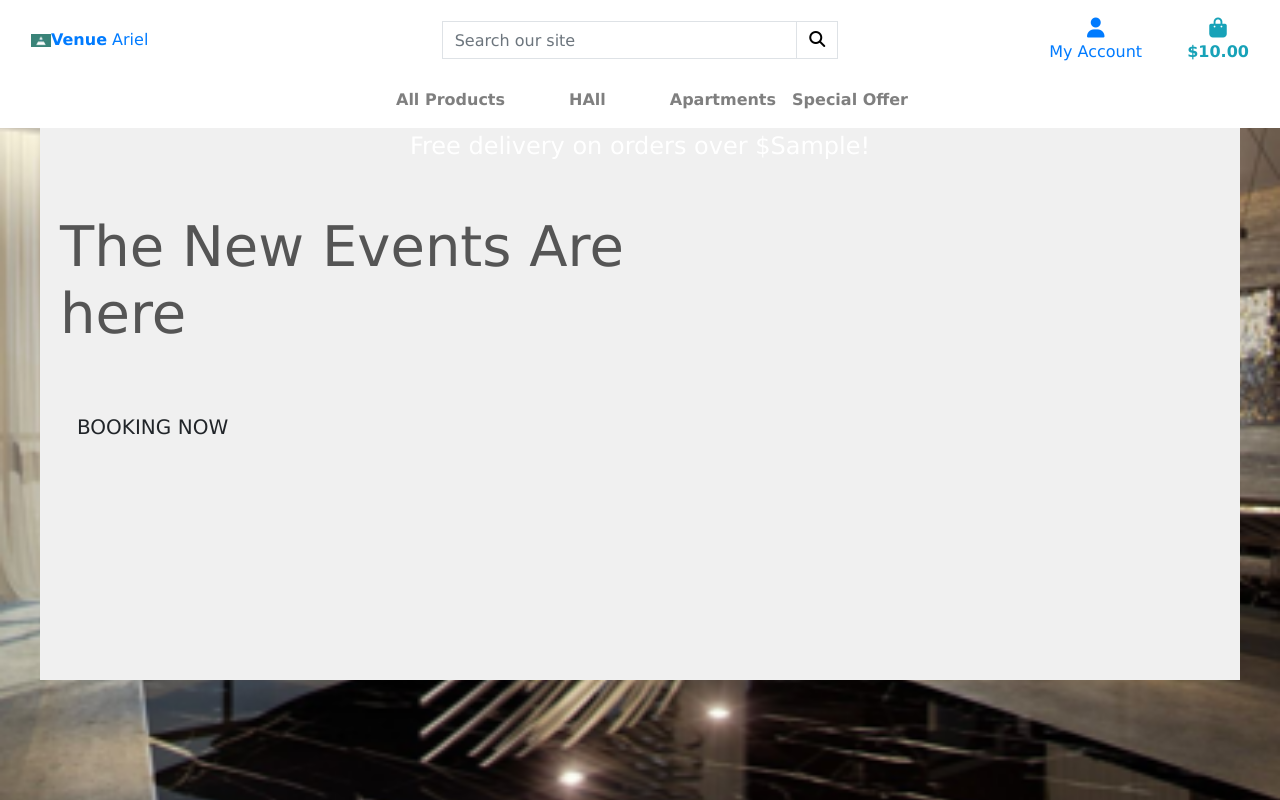
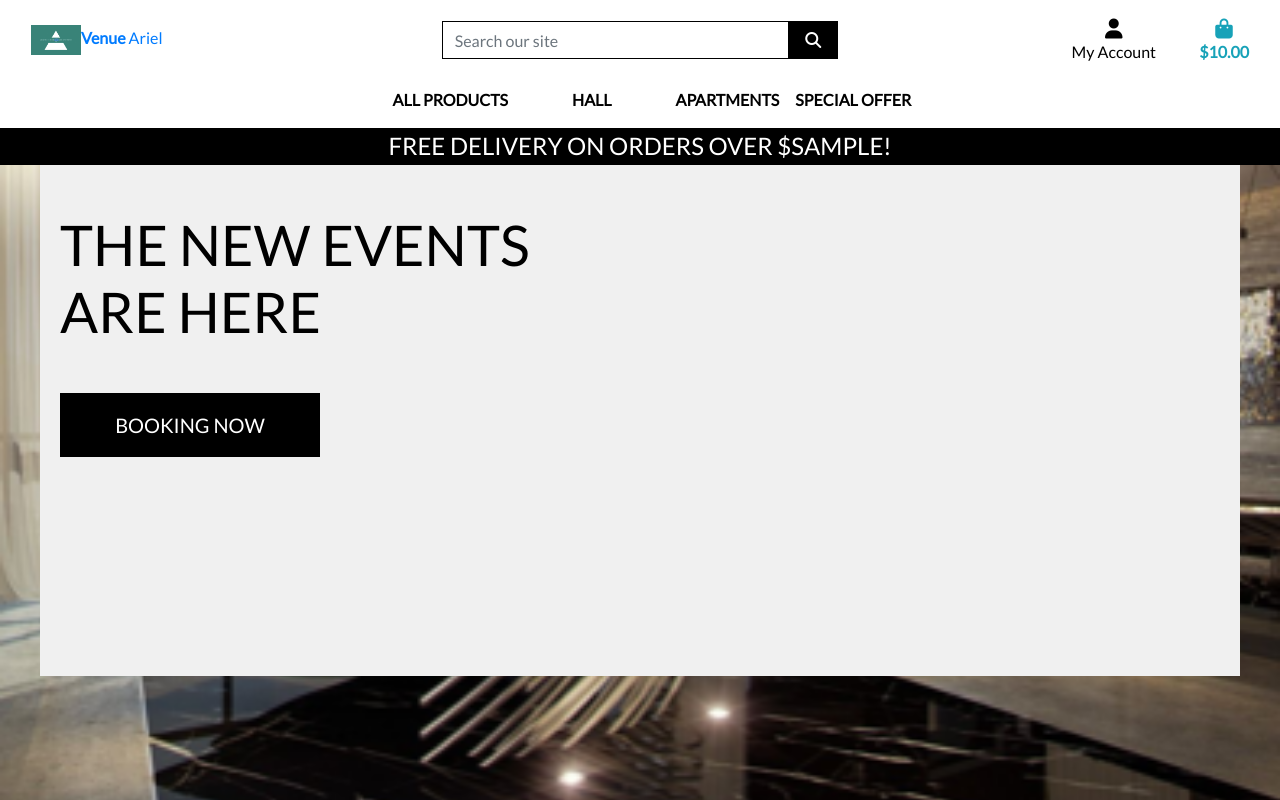
Before and after one commit to leslylopez43/VenueDjango, a Django app: template home/templates/home/index.html in a window 1280 px wide. Run offline with Django 3.2, Linux system fonts and the light colour scheme; the template is opened without the code that fills it: most values are stand-ins (such as "Sample title", 1, 10 or a date in 2020); some libraries are stand-ins or nearby versions.

Commit message:
add my logo

```diff
--- a/static/css/base.css
+++ b/static/css/base.css
@@ -4,12 +4,35 @@ html {
   }
 
   body {
-    background: url(/media/background.webp) no-repeat center fixed;
+    background: url('/media/background.webp') no-repeat center center fixed;
     background-size: cover;
-    height: calc(100% - 160px);
+    height: calc(100vh - 164px);
     color: #555;
-    font-family: 'Lucida Sans', 'Lucida Sans Regular', 'Lucida Grande', 'Lucida Sans Unicode', Geneva, Verdana, sans-serif;
-  }
+    font-family: 'Lato';
+}
+/* from Bulma */
+.icon {
+  align-items: center;
+  display: inline-flex;
+  justify-content: center;
+  height: 1.5rem;
+  width: 1.5rem;
+}
+
+.logo-font {
+  text-transform: uppercase;
+}
+
+.main-logo-link {
+  width: fit-content;
+}
+
+.shop-now-button {
+  background: black;
+  color: white;
+  min-width: 260px;
+}
+
   .logo-img {
     display: block;
     margin: 0 auto;
@@ -46,6 +69,34 @@ html {
 bg-black{
   background: #000 important;
 }
+
+.btn-black {
+  background: black;
+  color: white;
+}
+
+.shop-now-button:hover,
+.shop-now-button:active,
+.shop-now-button:focus,
+.btn-black:hover,
+.btn-black:active,
+.btn-black:focus {
+  background: #222;
+  color: white;
+}
+
+.text-black {
+  color: #000 !important;
+}
+
+.border-black {
+  border: 1px solid black !important;
+}
+
+.bg-black {
+  background: #000 !important;
+}
+
 .overlay{ height: 100%;
         width: 100%;
         top: 0;
@@ -56,7 +107,7 @@ bg-black{
 
 }
 .small-logo-image {
-  width: 20px; /* Adjust the width to your desired value */
+  width: 50px; /* Adjust the width to your desired value */
   height: auto; /* Maintain the aspect ratio */
 }
 
```
